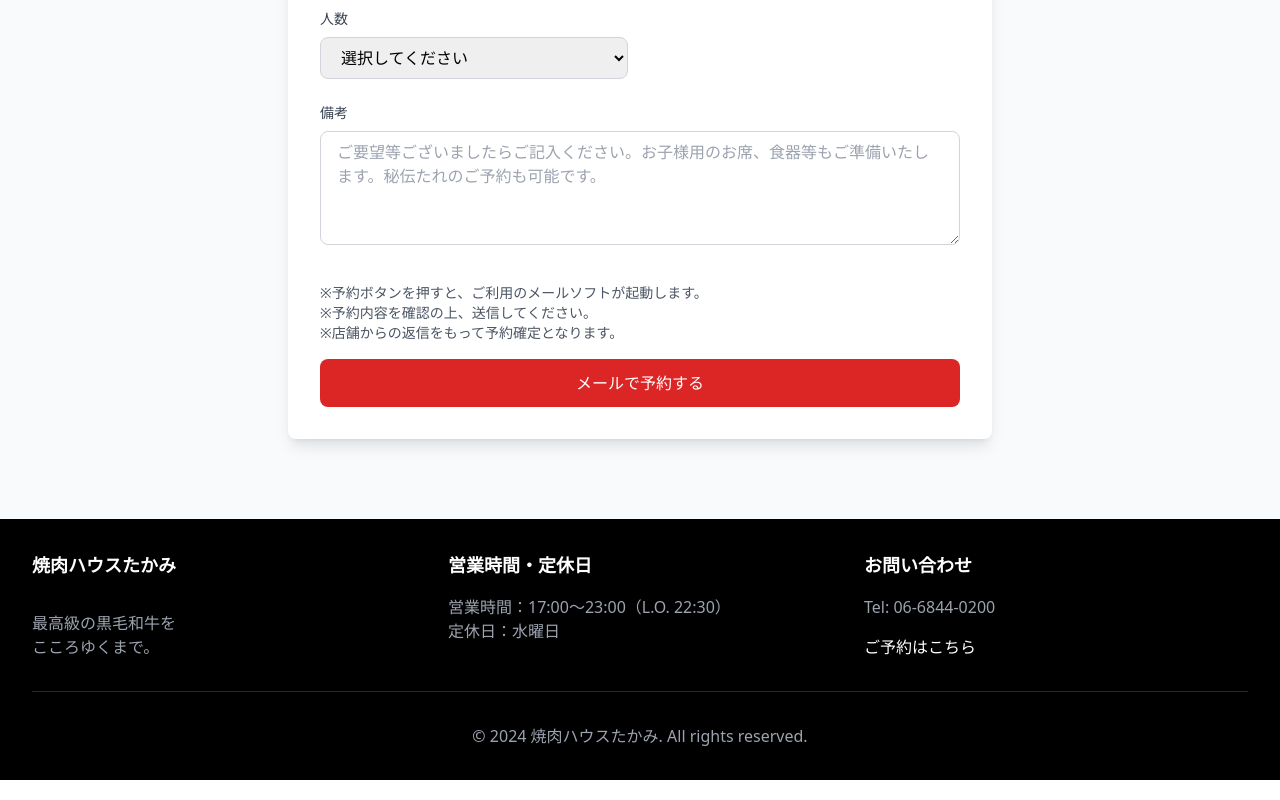
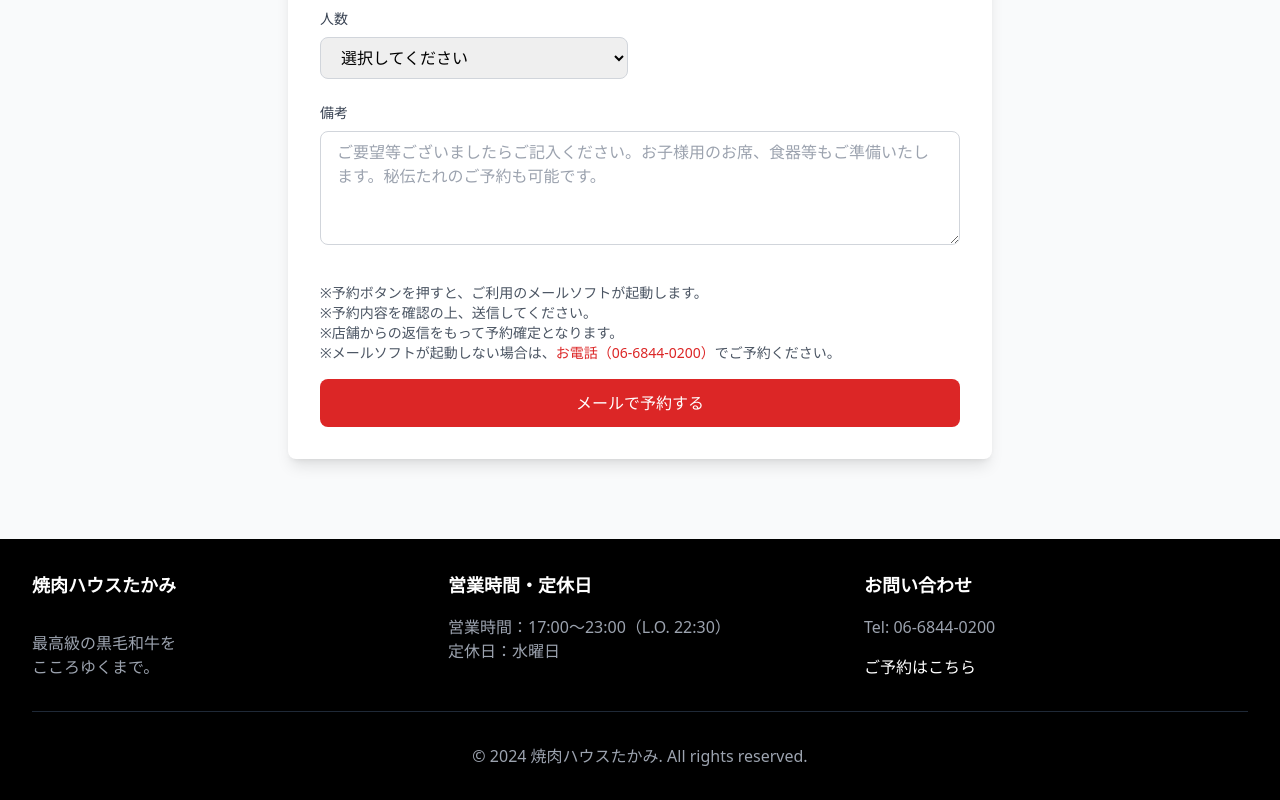
Before and after one commit to CWS202410/takamihomepage, a React (Vite) app: page / in a window 1280 px wide. Shown: the part 6075-6875 px from the top of the page. Built offline with nearby package versions, Linux system fonts and the light colour scheme; what @cloudinary/url-gen would draw is missing.

Commit message:
ホームページの更新内容を説明するメッセージ

```diff
--- a/src/components/Reservation.tsx
+++ b/src/components/Reservation.tsx
@@ -47,7 +47,7 @@ TEL：06-6844-0200
 駐車場：隣のTimes駐車場をご利用ください。
     `.trim();
 
-    window.location.href = `mailto:info@takami-29.co.jp?subject=${encodeURIComponent(subject)}&body=${encodeURIComponent(body)}`;
+    window.location.href = `mailto:info@takami-29.jp?subject=${encodeURIComponent(subject)}&body=${encodeURIComponent(body)}`;
   };
 
   return (
@@ -174,7 +174,8 @@ TEL：06-6844-0200
             <p className="text-sm text-gray-600">
               ※予約ボタンを押すと、ご利用のメールソフトが起動します。<br />
               ※予約内容を確認の上、送信してください。<br />
-              ※店舗からの返信をもって予約確定となります。
+              ※店舗からの返信をもって予約確定となります。<br />
+              ※メールソフトが起動しない場合は、<a href="tel:06-6844-0200" className="text-red-600 hover:underline">お電話（06-6844-0200）</a>でご予約ください。
             </p>
             <button
               type="submit"
```
